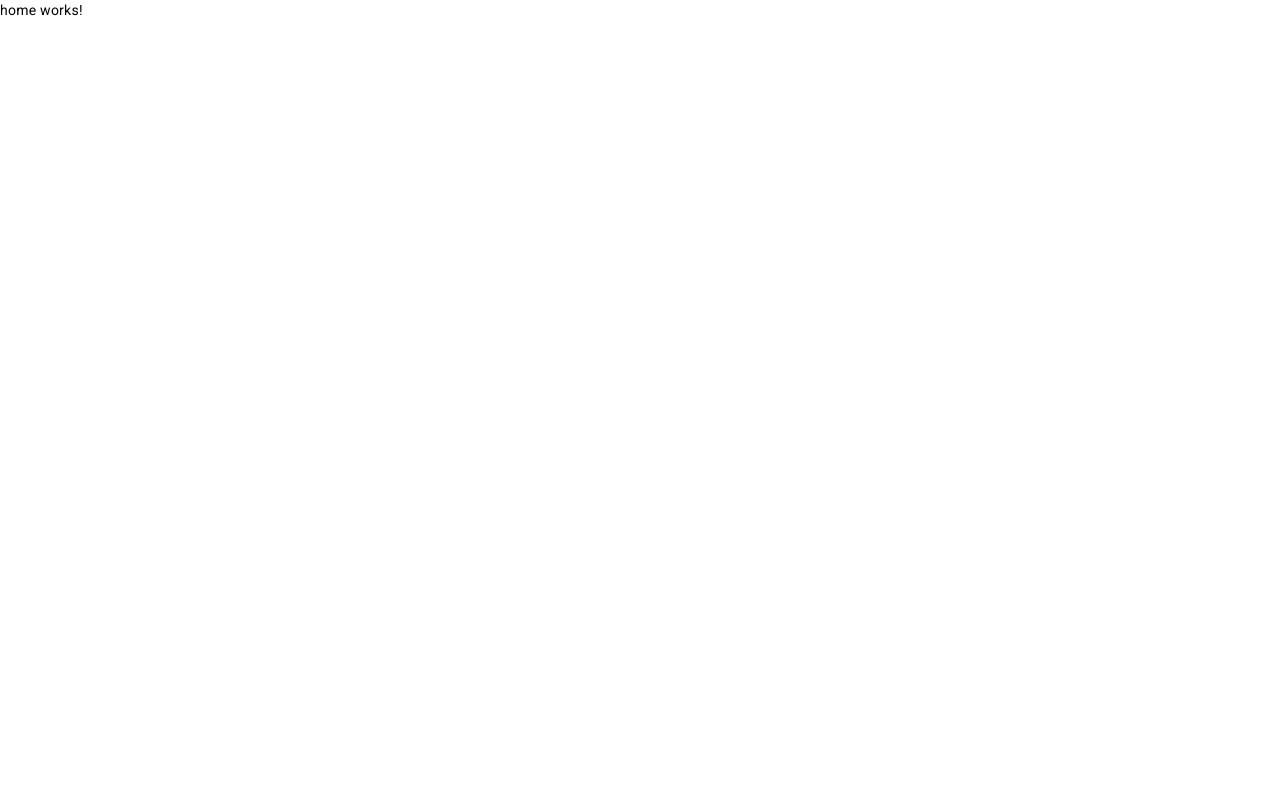
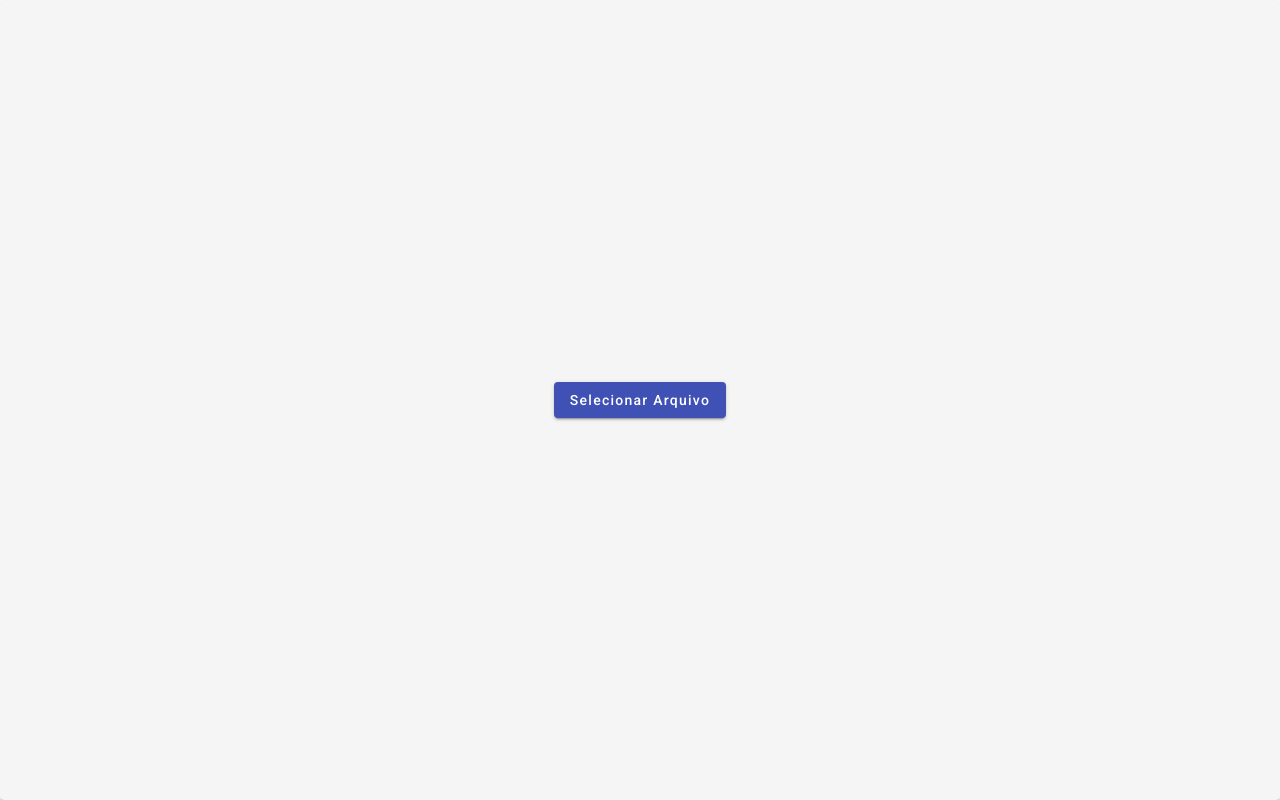
Before and after one commit to danilo1337/wpp-ui, an Angular app: page /home in a window 1280 px wide. Built offline with nearby package versions, Linux system fonts and the light colour scheme.

Commit message:
component para upload de arquivos.

```diff
--- a/src/app/views/home/home.component.css
+++ b/src/app/views/home/home.component.css
@@ -0,0 +1,8 @@
+.upload-form {
+    display: flex;
+    flex-direction: column;
+    justify-content: center;
+    align-items: center;
+    height: 100vh;
+    background-color: #f5f5f5; /* Cor de fundo amigável */
+  }
--- a/src/app/views/home/home.component.html
+++ b/src/app/views/home/home.component.html
@@ -1 +1,5 @@
-<p>home works!</p>
+<mat-card class="upload-form">
+    <mat-card-content>
+        <button mat-raised-button color="primary" (click)="openUploadDialog()">Selecionar Arquivo</button>
+    </mat-card-content>
+</mat-card>
--- a/src/app/views/home/home.component.ts
+++ b/src/app/views/home/home.component.ts
@@ -1,4 +1,6 @@
 import { Component } from '@angular/core';
+import { MatDialog } from '@angular/material/dialog';
+import { UploadDialogComponent } from '../upload-dialog/upload-dialog.component';
 
 @Component({
   selector: 'app-home',
@@ -6,5 +8,15 @@ import { Component } from '@angular/core';
   styleUrls: ['./home.component.css']
 })
 export class HomeComponent {
+  constructor(private dialog: MatDialog) { }
 
+  openUploadDialog(): void {
+    const dialogRef = this.dialog.open(UploadDialogComponent, {
+      width: '400px'
+    });
+
+    dialogRef.afterClosed().subscribe(result => {
+      console.log('O diálogo foi fechado');
+    });
+  }
 }
--- /dev/null
+++ b/src/app/views/upload-dialog/upload-dialog.component.html
@@ -0,0 +1,8 @@
+<h2 mat-dialog-title>Upload de Arquivo</h2>
+<mat-dialog-content>
+  <input type="file" (change)="onFileSelected($event)">
+</mat-dialog-content>
+<mat-dialog-actions>
+  <button mat-button (click)="onCancelClick()">Cancelar</button>
+  <button mat-button color="primary" [disabled]="!selectedFile" (click)="onUploadClick()">Upload</button>
+</mat-dialog-actions>
--- /dev/null
+++ b/src/app/views/upload-dialog/upload-dialog.component.ts
@@ -0,0 +1,30 @@
+import { Component, Inject } from '@angular/core';
+import { MAT_DIALOG_DATA, MatDialogRef } from '@angular/material/dialog';
+
+
+@Component({
+  selector: 'app-upload-dialog',
+  templateUrl: './upload-dialog.component.html',
+  styleUrls: ['./upload-dialog.component.css']
+})
+export class UploadDialogComponent {
+  selectedFile!: File | null;
+
+  constructor(
+    public dialogRef: MatDialogRef<UploadDialogComponent>,
+    @Inject(MAT_DIALOG_DATA) public data: any
+  ) { }
+
+  onFileSelected(event: any) {
+    this.selectedFile = event.target.files[0];
+  }
+
+  onCancelClick(): void {
+    this.dialogRef.close();
+  }
+
+  onUploadClick(): void {
+    console.log('Arquivo selecionado:', this.selectedFile);
+    this.dialogRef.close();
+  }
+}
```
Also changed, not shown: src/app/app.module.ts (+6 -2 lines), src/app/views/upload-dialog/upload-dialog.component.css (added), 1 other file (tests, documents, lock files or other folders).
